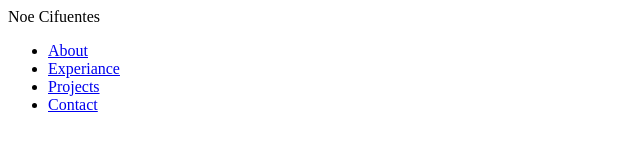
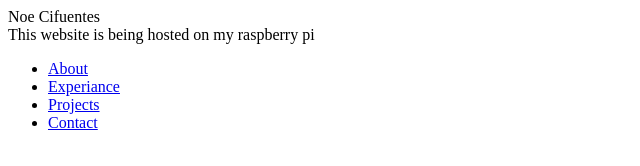
Before and after one commit to NoeCifuentes/portfolioWebsite, a plain HTML site: page index.html in a window 1280 px wide. Shown: the whole page, without its empty margins (0-640 px from the left). Drawn offline with Linux system fonts and the light colour scheme.

Commit message:
push test

```diff
--- a/index.html
+++ b/index.html
@@ -10,7 +10,7 @@
 </head>
 <body>
     <nav id="desktop-nav">
-        <div class="logo">Noe Cifuentes</div>
+        <div class="logo">Noe Cifuentes <br>This website is being hosted on my raspberry pi</div>
         <div>
             <ul class="nav-links">
                 <li><a href="#about">About</a></li>
```
